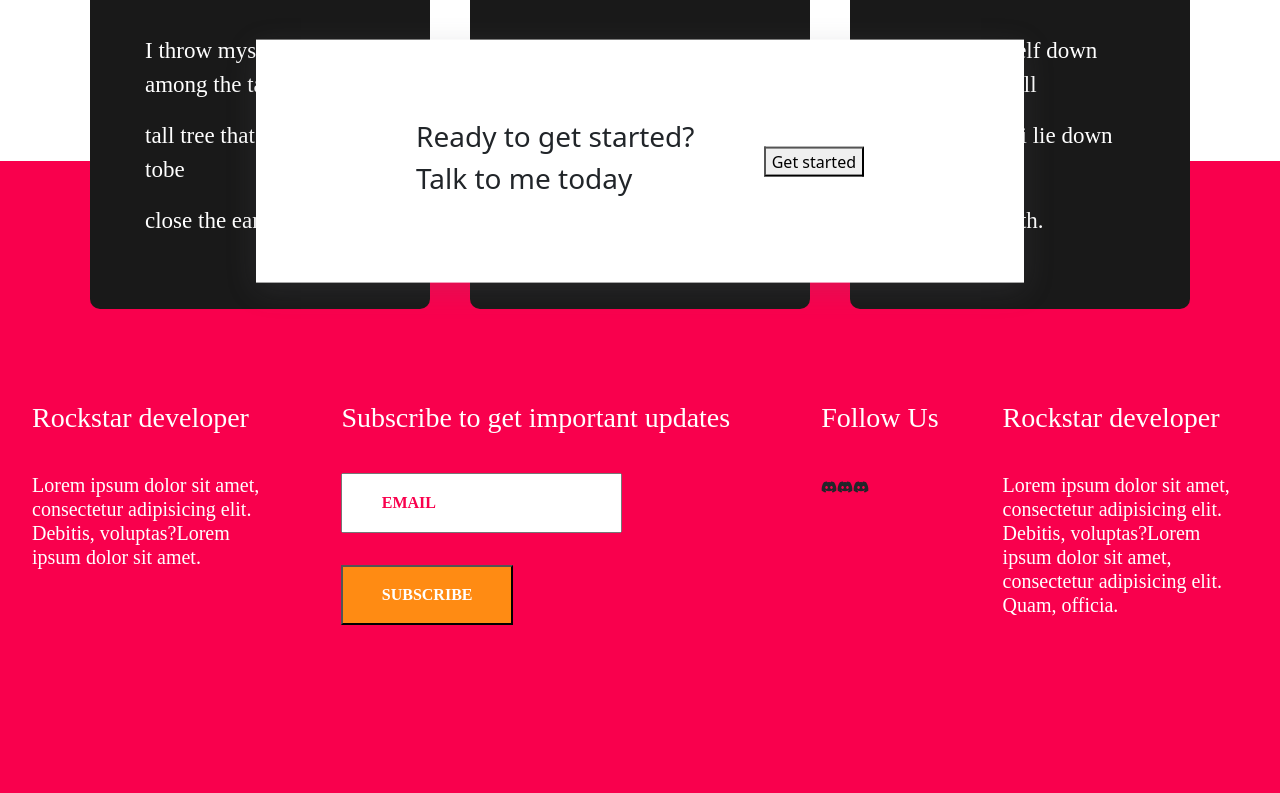
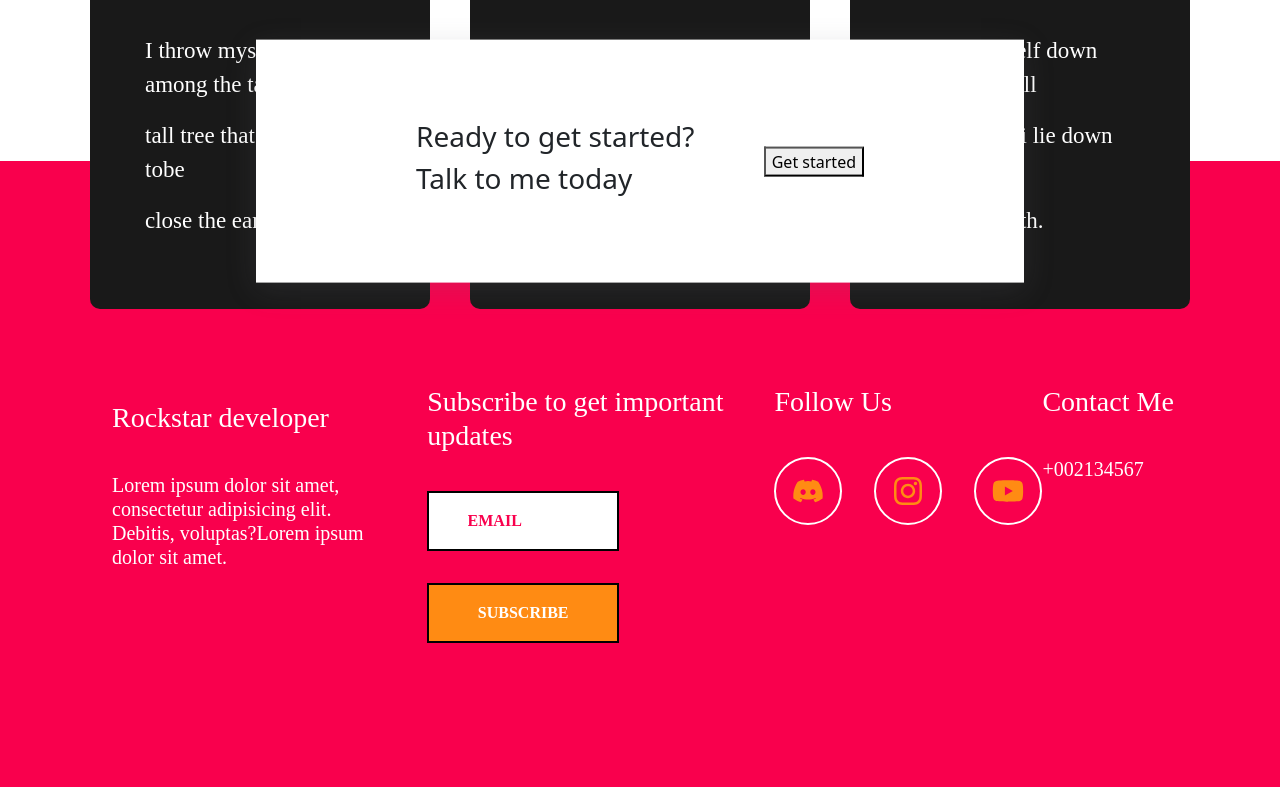
Before and after one commit to Musfiqua-haque/portfolio-site, a React (Create React App) app: page / in a window 1280 px wide. Shown: the part 2557-3350 px from the top of the page. Built offline with nearby package versions, Linux system fonts and the light colour scheme; a web font is replaced by a local one.

Commit message:
under construction

```diff
--- a/src/Components/Footer.js
+++ b/src/Components/Footer.js
@@ -1,7 +1,7 @@
 import React from 'react'
 import './footer.css';
 // import {NavLink} from 'react-router-dom'
-import { FaDiscord } from "react-icons/fa";
+import { FaDiscord, FaInstagram, FaYoutube } from "react-icons/fa";
 
 export default function Footer() {
   return (
@@ -26,32 +26,32 @@ export default function Footer() {
             <p className='inner-text'>Lorem ipsum dolor sit amet, consectetur adipisicing elit. Debitis, voluptas?Lorem ipsum dolor sit amet.</p>
             </div>
 
-            <div className='footer-about'>
+            <div className='footer-subscribe '>
             <h3 className='footer-heading'>Subscribe to get important updates</h3>
-            <form action="#"className='mt-4'>
-                <input type="email" required autoComplete='off' placeholder='Email' />
+            <form action="#"className='mt-4 d-flex flex-column'>
+                <input  type="email" required autoComplete='off' placeholder='Email' />
                 <input type="submit" value='subscribe'/>
             </form>
             </div>
 
-            <div className='footer-about'>
+            <div className='footer-social'>
             <h3 className='footer-heading'>Follow Us</h3>
             <div className="footer-social-icon d-flex">
-            <div>
-            <FaDiscord />
+            <div className='footer-icon'>
+            <FaDiscord className='icons' />
             </div>
-            <div>
-            <FaDiscord />
+            <div className='footer-icon'>
+            <FaInstagram className='icons'/>
             </div>
-            <div>
-            <FaDiscord />
+            <div className='footer-icon'>
+            <FaYoutube className='icons' />
             </div>
             </div>
             </div>
 
-            <div className='footer-about'>
-            <h3 className='footer-heading'>Rockstar developer</h3>
-            <p className='inner-text'>Lorem ipsum dolor sit amet, consectetur adipisicing elit. Debitis, voluptas?Lorem ipsum dolor sit amet, consectetur adipisicing elit. Quam, officia.</p>
+            <div className='footer-contact'>
+            <h3 className='footer-heading'>Contact Me</h3>
+            <p className='inner-text'>+002134567</p>
             </div>
             </div>
         </footer>
--- a/src/Components/footer.css
+++ b/src/Components/footer.css
@@ -27,7 +27,8 @@ footer{
 
 .footer-box{
     display: grid;
-    grid-template-columns: auto auto auto auto;
+    grid-template-columns: 2fr 2fr 1fr 1fr;
+    padding: 0 4rem 0 5rem;
 }
 
 .footer-about{
@@ -46,22 +47,39 @@ footer{
 }
 
 input{
-    max-width: 50rem;
+    max-width: 12rem;
     color:var(--primary-white);
     padding: 1rem 2.4rem;
     text-transform: uppercase;
     font-family: 'Playfair Display', serif;
     cursor: pointer;
+    border: 2px solid black;
 }
 ::placeholder{
     color: var(--primary-red) !important;
     font-weight: bold;
 }
 input[type="submit"]{
-    max-width: 20rem;
+    max-width: 12rem;
     margin-top: 2rem;
     background-color: var(--primary-orange) !important;
     color: var(--primary-white) !important;
     font-family: 'Playfair Display', serif;
     font-weight: bold;
 }
+
+.footer-social-icon{
+    gap: 2rem;
+}
+
+.footer-icon{
+    padding: 1rem;
+    border-radius: 50%;
+    border: 2px solid var(--primary-white);
+}
+.icons{
+    color: var(--primary-orange);
+    font-size: 2rem;
+    cursor: pointer;
+    position: relative;
+}
```
Also changed, not shown: src/images/Bag-2-550x550.webp (added), src/images/download.jpeg (added).
